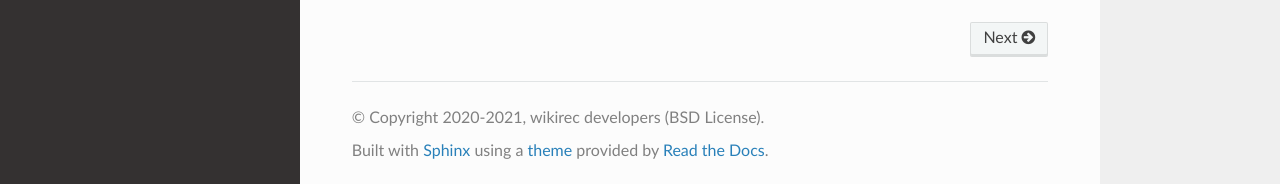
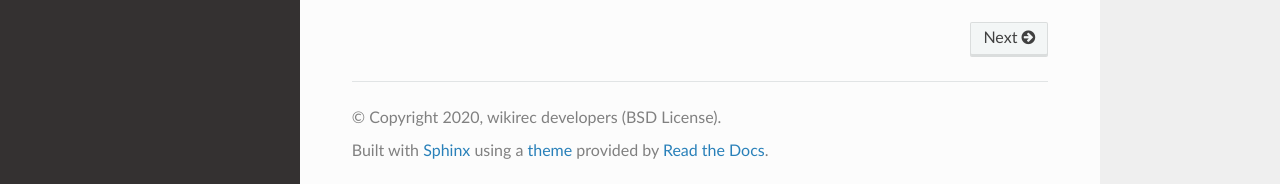
Before and after one commit to andrewtavis/wikirec, a Sphinx documentation site: the page built from docs/source/index.rst, in a window 1280 px wide and 1145 px high. Shown: the part 958-1142 px from the top of the window. Built offline with Sphinx 7.4.7 and the Read the Docs theme 2.0.0, drawn with Linux system fonts in a browser that asks for light colours; pages that are not in the unit, such as notebooks, are missing from menus.

Commit message:
Fix copyright date to single year in docs

```diff
--- a/docs/source/conf.py
+++ b/docs/source/conf.py
@@ -20,7 +20,7 @@ import wikirec
 # -- Project information -----------------------------------------------------
 
 project = "wikirec"
-copyright = "2020-2021, wikirec developers (BSD License)"
+copyright = "2020, wikirec developers (BSD License)"
 author = "wikirec developers"
 
 # The full version, including alpha/beta/rc tags
```
